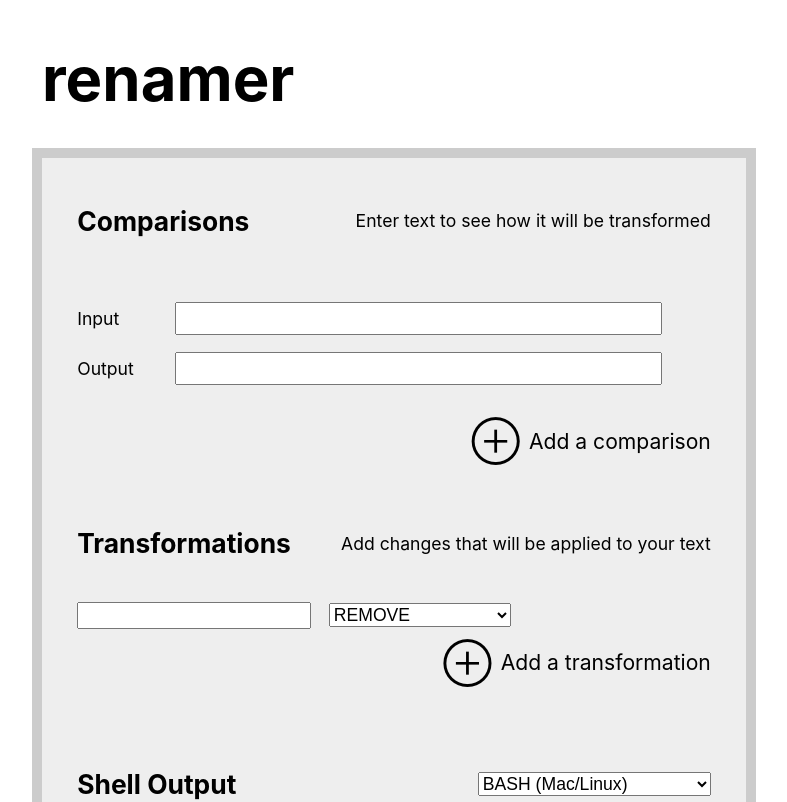
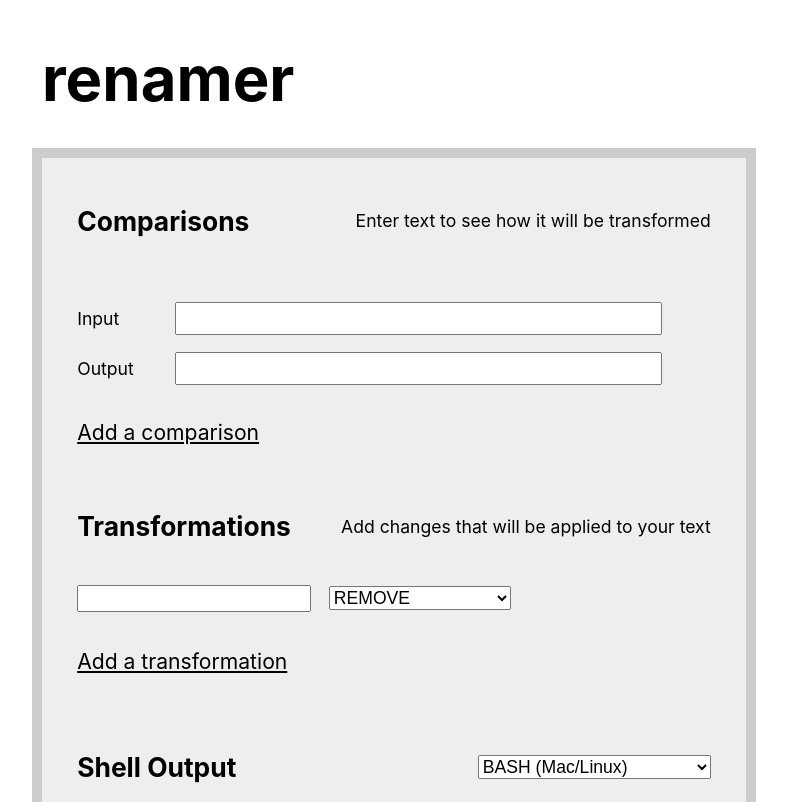
Before and after one commit to batzlerg/renamer, a React (Create React App) app: page / in a window 1280 px wide. Shown: the top 802 px of the page, without its empty margins (246-1033 px from the left). Built offline with nearby package versions, Linux system fonts and the light colour scheme.

Commit message:
replace add/remove unicode symbols with emoji characters

```diff
--- a/src/components/AddRemoveButton.css
+++ b/src/components/AddRemoveButton.css
@@ -1,16 +1,19 @@
 .addRemoveWrapper {
   font-size: 1.2rem;
   cursor: pointer;
+  display: flex;
 }
 
 .addRemoveButton {
-  float: right;
-  display: inline-grid;
+  display: inline-flex;
   align-items: center;
-  grid-template-columns: 1fr auto;
-  grid-column-gap: .5rem;
 }
 
 .button {
-  font-size: 2rem;
+  font-size: 1rem;
+  text-decoration: none;
 }
+
+.text {
+  text-decoration: underline;
+}
--- a/src/components/AddRemoveButton.js
+++ b/src/components/AddRemoveButton.js
@@ -5,10 +5,10 @@ function AddRemoveButton(props) {
   let buttonSymbol;
   switch (props.type) {
     case 'add':
-      buttonSymbol = '\u2295';
+      buttonSymbol = '➕';
       break;
     case 'remove':
-      buttonSymbol = '\u2296';
+      buttonSymbol = '❌';
       break;
     default:
       throw new Error(
@@ -18,11 +18,13 @@ function AddRemoveButton(props) {
   const className = props.className
     ? `addRemoveWrapper ${props.className}`
     : 'addRemoveWrapper';
+  const display = props.text
+    ? <span className='text'>{props.text}</span>
+    : <span className='button'>{buttonSymbol}</span>;
   return (
     <div className={className}>
       <span className='addRemoveButton' onClick={props.onClick}>
-        <span className='button'>{buttonSymbol}</span>
-        {props.text && props.text}
+        {display}
       </span>
     </div>
   );
```
